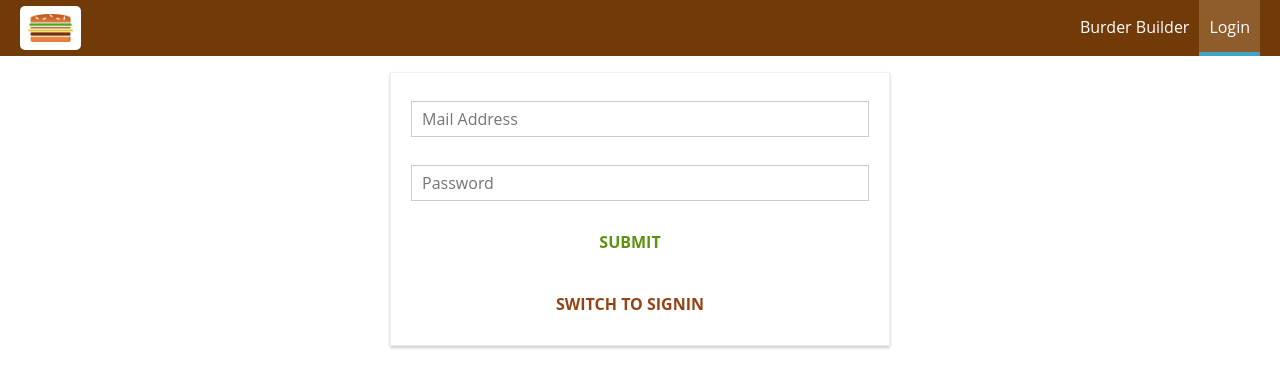
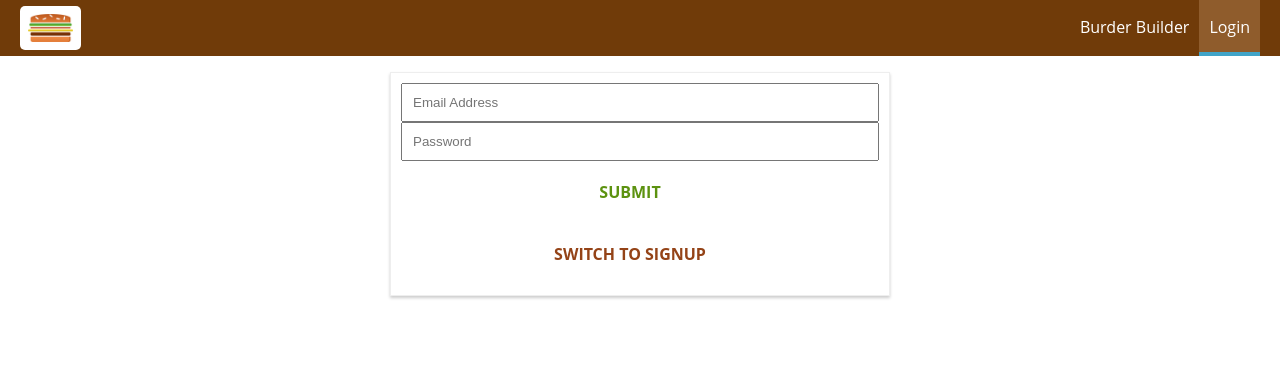
Before and after one commit to rayxsan/burger-builder-ts, a React (Create React App) app: page /auth in a window 1280 px wide. Shown: the top 388 px of the page. Built offline with nearby package versions, Linux system fonts and the light colour scheme.

Commit message:
Auth migrated using Formik
Co-authored-by: Leonardo Marmol <marmoleox@gmail.com>

```diff
--- a/package.json
+++ b/package.json
@@ -14,6 +14,7 @@
     "@types/react-router": "^5.1.7",
     "@types/react-router-dom": "^5.1.5",
     "axios": "^0.19.2",
+    "formik": "^2.1.4",
     "react": "^16.13.1",
     "react-dom": "^16.13.1",
     "react-redux": "^7.2.0",
--- a/src/components/UI/Button/Button.tsx
+++ b/src/components/UI/Button/Button.tsx
@@ -4,6 +4,7 @@ import classes from "./Button.module.css";
 interface Props {
   disabled?: boolean;
   btnType: string;
+  type?: "button" | "submit" | "reset" | undefined;
   clicked?: (event: React.MouseEvent<HTMLButtonElement, MouseEvent>) => void;
 }
 
@@ -11,6 +12,7 @@ const button: FunctionComponent<Props> = (props) => (
   <button
     disabled={props.disabled}
     className={[classes.Button, classes[props.btnType]].join(" ")}
+    type={props.type}
     onClick={props.clicked}
   >
     {props.children}
--- a/src/containers/Auth/Auth.tsx
+++ b/src/containers/Auth/Auth.tsx
@@ -10,10 +10,14 @@ import Spinner from "../../components/UI/Spinner/Spinner";
 import { updateObject, checkValidity } from "../../shared/utility";
 import { Dispatch, AnyAction } from "redux";
 import { AppState } from "../../store";
+import { Formik, Form, Field, FormikErrors, ErrorMessage } from "formik";
 
 interface OwnProps {
   buildingBurger: React.ReactNode;
-  authRedirectPath: React.ReactNode;
+  authRedirectPath: string;
+  loading: boolean;
+  error: any;
+  isAuthenticated: boolean;
 }
 interface StateProps {}
 interface DispatchProps {
@@ -22,103 +26,25 @@ interface DispatchProps {
 }
 type Props = OwnProps & StateProps & DispatchProps;
 interface State {
-  controls: {
-    email: {
-      elementType: string;
-      elementConfig: {
-        type: string;
-        placeholder: string;
-      };
-      value: string;
-      validation: {
-        required: boolean;
-        isEmail: boolean;
-      };
-      valid: boolean;
-      touched: boolean;
-    };
-    password: {
-      elementType: string;
-      elementConfig: {
-        type: string;
-        placeholder: string;
-      };
-      value: string;
-      validation: {
-        required: boolean;
-        minLength: number;
-      };
-      valid: boolean;
-      touched: boolean;
-    };
-  };
   isSignup: boolean;
 }
 
+interface FormValues {
+  email: string;
+  password: string;
+  verifyPassword: string;
+}
+
 class Auth extends Component<Props, State> {
-  state = {
-    controls: {
-      email: {
-        elementType: "input",
-        elementConfig: {
-          type: "email",
-          placeholder: "Mail Address",
-        },
-        value: "",
-        validation: {
-          required: true,
-          isEmail: true,
-        },
-        valid: false,
-        touched: false,
-      },
-      password: {
-        elementType: "input",
-        elementConfig: {
-          type: "password",
-          placeholder: "Password",
-        },
-        value: "",
-        validation: {
-          required: true,
-          minLength: 6,
-        },
-        valid: false,
-        touched: false,
-      },
-    },
-    isSignup: true,
-  };
-
+  constructor(props: Props) {
+    super(props);
+    this.state = { isSignup: false };
+  }
   componentDidMount() {
     if (!this.props.buildingBurger && this.props.authRedirectPath !== "/") {
       this.props.onSetAuthRedirectPath();
     }
   }
-
-  inputChangedHandler = (event, controlName) => {
-    const updatedControls = updateObject(this.state.controls, {
-      [controlName]: updateObject(this.state.controls[controlName], {
-        value: event.target.value,
-        valid: checkValidity(
-          event.target.value,
-          this.state.controls[controlName].validation
-        ),
-        touched: true,
-      }),
-    });
-
-    this.setState({ controls: updatedControls });
-  };
-
-  submitHandler = (event) => {
-    event.preventDefault();
-    this.props.onAuth(
-      this.state.controls.email.value,
-      this.state.controls.password.value,
-      this.state.isSignup
-    );
-  };
 
   switchAuthModeHandler = () => {
     this.setState((prevState) => {
@@ -126,37 +52,30 @@ class Auth extends Component<Props, State> {
     });
   };
 
-  render() {
-    const formElementsArray = [];
-    for (let key in this.state.controls) {
-      formElementsArray.push({
-        id: key,
-        config: this.state.controls[key],
-      });
+  validateForm = (values: FormValues) => {
+    const errors: FormikErrors<FormValues> = {};
+    if (!checkValidity(values.email, { isEmail: true })) {
+      errors["email"] = "Invalid email address";
     }
 
-    let form = formElementsArray.map((formElement) => (
-      <Input
-        key={formElement.id}
-        elementType={formElement.config.elementType}
-        elementConfig={formElement.config.elementConfig}
-        value={formElement.config.value}
-        invalid={!formElement.config.valid}
-        shouldValidate={formElement.config.validation}
-        touched={formElement.config.touched}
-        changed={(event) => this.inputChangedHandler(event, formElement.id)}
-      />
-    ));
-    if (this.props.loading) {
-      form = <Spinner />;
+    if (!checkValidity(values.password, { minLength: 5 })) {
+      errors["password"] = "Password is not long enough";
     }
 
-    let errorMessage = null;
-
-    if (this.props.error) {
-      errorMessage = <p>{this.props.error.message}</p>;
+    if (this.state.isSignup && values.password !== values.verifyPassword) {
+      errors["verifyPassword"] = "Passwords do not match";
     }
 
+    return errors;
+  };
+
+  submitForm = (values: FormValues) => {
+    const { isSignup } = this.state;
+    this.props.onAuth(values.email, values.password, isSignup);
+  };
+
+  render() {
+    const { isSignup } = this.state;
     let authRedirect = null;
     if (this.props.isAuthenticated) {
       authRedirect = <Redirect to={this.props.authRedirectPath} />;
@@ -165,13 +84,60 @@ class Auth extends Component<Props, State> {
     return (
       <div className={classes.Auth}>
         {authRedirect}
-        {errorMessage}
-        <form onSubmit={this.submitHandler}>
-          {form}
-          <Button btnType="Success">SUBMIT</Button>
-        </form>
+        <Formik
+          initialValues={{ email: "", password: "", verifyPassword: "" }}
+          validate={this.validateForm}
+          onSubmit={this.submitForm}
+          validateOnChange={true}
+        >
+          {({ isSubmitting }) => (
+            <Form>
+              <Field
+                type="email"
+                name="email"
+                placeholder="Email Address"
+                style={{
+                  width: "100%",
+                  padding: "10px",
+                  boxSizing: "border-box",
+                }}
+              />
+              <ErrorMessage name="email" component="div" />
+              <Field
+                type="password"
+                name="password"
+                placeholder="Password"
+                style={{
+                  width: "100%",
+                  padding: "10px",
+                  boxSizing: "border-box",
+                }}
+              />
+              <ErrorMessage name="password" component="div" />
+              {isSignup && (
+                <>
+                  <Field
+                    type="password"
+                    name="verifyPassword"
+                    placeholder="Verify Password"
+                    style={{
+                      width: "100%",
+                      padding: "10px",
+                      boxSizing: "border-box",
+                    }}
+                  />
+                  <ErrorMessage name="verifyPassword" component="div" />
+                </>
+              )}
+
+              <Button btnType="Success" type="submit" disabled={isSubmitting}>
+                SUBMIT
+              </Button>
+            </Form>
+          )}
+        </Formik>
         <Button clicked={this.switchAuthModeHandler} btnType="Danger">
-          SWITCH TO {this.state.isSignup ? "SIGNIN" : "SIGNUP"}
+          SWITCH TO {isSignup ? "SIGNIN" : "SIGNUP"}
         </Button>
       </div>
     );
--- a/src/shared/utility.ts
+++ b/src/shared/utility.ts
@@ -5,7 +5,18 @@ export const updateObject = <T, U>(oldObject: T, updatedProperties: U) => {
   };
 };
 
-export const checkValidity = (value: any, rules: any): boolean => {
+export interface ValidationRules {
+  required?: boolean;
+  minLength?: number;
+  maxLength?: number;
+  isEmail?: boolean;
+  isNumeric?: boolean;
+}
+
+export const checkValidity = (
+  value: string,
+  rules: ValidationRules
+): boolean => {
   let isValid = true;
   if (!rules) {
     return true;
```
Also changed, not shown: 1 other file (tests, documents, lock files or other folders).
